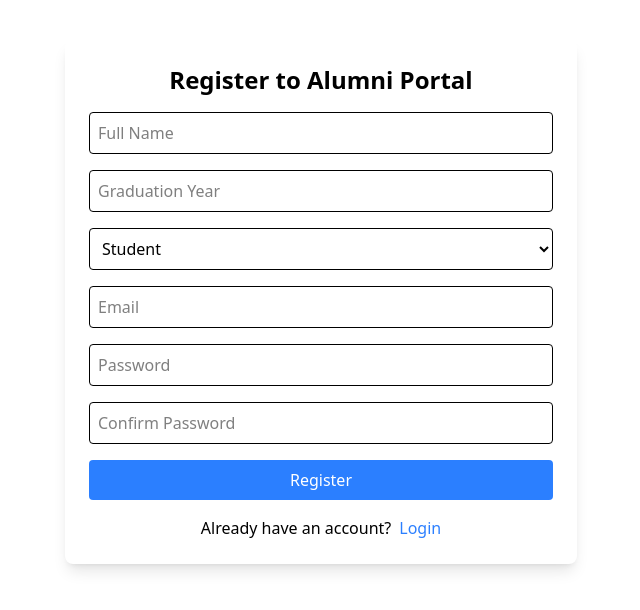
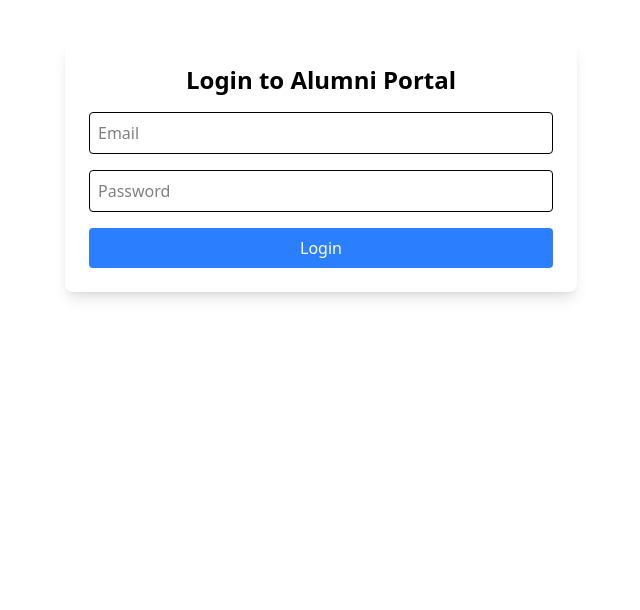
Before and after one commit to megha-kanyal/vizion, a React (Vite) app: page /login in a window 1280 px wide. Shown: the top 610 px of the page, without its empty margins (319-959 px from the left). Built offline with nearby package versions, Linux system fonts and the light colour scheme.

Commit message:
added signup login with backend

```diff
--- a/package.json
+++ b/package.json
@@ -11,6 +11,7 @@
   },
   "dependencies": {
     "@tailwindcss/vite": "^4.0.10",
+    "axios": "^1.8.1",
     "framer-motion": "^12.4.10",
     "gsap": "^3.12.7",
     "lucide-react": "^0.477.0",
--- a/src/pages/Login.jsx
+++ b/src/pages/Login.jsx
@@ -1,55 +1,39 @@
 import { useState } from "react";
+import axios from "axios";
+import { useNavigate } from "react-router-dom";
 
 const Login = () => {
-  const [isRegister, setIsRegister] = useState(true);
-  const [status, setStatus] = useState("Student");
+  const [email, setEmail] = useState("");
+  const [password, setPassword] = useState("");
+  const navigate = useNavigate();
+
+  const handleLogin = async (e) => {
+    e.preventDefault();
+    try {
+      const response = await axios.post("http://localhost:5000/api/auth/login", { email, password });
+
+      if (response.data.success) {
+        alert("Login Successful!");
+        navigate("/");
+      } else {
+        alert(response.data.message);
+      }
+    } catch (error) {
+      console.error("Login Error:", error);
+      alert("Invalid credentials. Try again.");
+    }
+  };
 
   return (
     <div className="max-w-lg mx-auto p-6 bg-white shadow-lg rounded-lg mt-10">
-      <h2 className="text-2xl font-semibold text-center mb-4">
-        {isRegister ? "Register" : "Login"} to Alumni Portal
-      </h2>
+      <h2 className="text-2xl font-semibold text-center mb-4">Login to Alumni Portal</h2>
 
-      <form className="space-y-4">
-        {isRegister && (
-          <>
-            <input type="text" placeholder="Full Name" className="w-full p-2 border rounded" required />
-            <input type="number" placeholder="Graduation Year" className="w-full p-2 border rounded" required />
+      <form className="space-y-4" onSubmit={handleLogin}>
+        <input type="email" placeholder="Email" className="w-full p-2 border rounded" required value={email} onChange={(e) => setEmail(e.target.value)} />
+        <input type="password" placeholder="Password" className="w-full p-2 border rounded" required value={password} onChange={(e) => setPassword(e.target.value)} />
 
-
-            <select className="w-full p-2 border rounded" onChange={(e) => setStatus(e.target.value)}>
-              <option>Student</option>
-              <option>Alumni</option>
-            </select>
-
-            {status === "Alumni" && (
-              <>
-                <input type="text" placeholder="Company Name" className="w-full p-2 border rounded" required />
-                <input type="text" placeholder="Job Title" className="w-full p-2 border rounded" required />
-                <input type="url" placeholder="LinkedIn Profile" className="w-full p-2 border rounded" />
-              </>
-            )}
-          </>
-        )}
-
-        <input type="email" placeholder="Email" className="w-full p-2 border rounded" required />
-        <input type="password" placeholder="Password" className="w-full p-2 border rounded" required />
-
-        {isRegister && (
-          <input type="password" placeholder="Confirm Password" className="w-full p-2 border rounded" required />
-        )}
-
-        <button className="w-full bg-blue-500 text-white py-2 rounded hover:bg-blue-600">
-          {isRegister ? "Register" : "Login"}
-        </button>
+        <button type="submit" className="w-full bg-blue-500 text-white py-2 rounded hover:bg-blue-600">Login</button>
       </form>
-
-      <p className="text-center mt-4">
-        {isRegister ? "Already have an account?" : "Don't have an account?"}
-        <button className="text-blue-500 ml-2" onClick={() => setIsRegister(!isRegister)}>
-          {isRegister ? "Login" : "Register"}
-        </button>
-      </p>
     </div>
   );
 };
--- a/src/pages/Signup.jsx
+++ b/src/pages/Signup.jsx
@@ -1,49 +1,59 @@
 import { useState } from "react";
+import axios from "axios";
 import { useNavigate } from "react-router-dom";
 
-const AlumniPortal = () => {
-  const [isRegister, setIsRegister] = useState(true);
+const Signup = () => {
   const [status, setStatus] = useState("Student");
   const [email, setEmail] = useState("");
   const [password, setPassword] = useState("");
   const [confirmPassword, setConfirmPassword] = useState("");
-  const [registeredUser, setRegisteredUser] = useState(null); // Store registered credentials
-  const navigate = useNavigate();
+  const [fullName, setFullName] = useState("");
+  const [gradYear, setGradYear] = useState("");
+  const [department, setDepartment] = useState("Computer Science");
+  const [company, setCompany] = useState("");
+  const [jobTitle, setJobTitle] = useState("");
+  const [linkedin, setLinkedin] = useState("");
+  const navigate = useNavigate(); // For navigation
 
-  const handleRegister = (e) => {
+  const handleRegister = async (e) => {
     e.preventDefault();
     if (password !== confirmPassword) {
       alert("Passwords do not match!");
       return;
     }
-    setRegisteredUser({ email, password }); // Save registered credentials
-    alert("Registration Successful! Please login.");
-    setIsRegister(false); // Switch to login
-  };
 
-  const handleLogin = (e) => {
-    e.preventDefault();
-    if (registeredUser && email === registeredUser.email && password === registeredUser.password) {
-      alert("Login Successful! Redirecting to Home Page...");
-      navigate("/");
-    } else {
-      alert("Invalid Credentials! Please try again.");
+    try {
+      const response = await axios.post("http://localhost:5000/api/auth/signup", {
+        fullName,
+        gradYear,
+        department,
+        status,
+        email,
+        password,
+        company: status === "Alumni" ? company : "",
+        jobTitle: status === "Alumni" ? jobTitle : "",
+        linkedin: status === "Alumni" ? linkedin : "",
+      });
+
+      alert(response.data.message);
+      if (response.data.success) {
+        navigate("/login"); // Redirect to login page on successful signup
+      }
+    } catch (error) {
+      console.error("Signup Error:", error);
+      alert("Signup failed. Try again.");
     }
   };
 
   return (
     <div className="max-w-lg mx-auto p-6 bg-white shadow-lg rounded-lg mt-10">
-      <h2 className="text-2xl font-semibold text-center mb-4">
-        {isRegister ? "Register" : "Login"} to Alumni Portal
-      </h2>
+      <h2 className="text-2xl font-semibold text-center mb-4">Register to Alumni Portal</h2>
 
-      <form className="space-y-4" onSubmit={isRegister ? handleRegister : handleLogin}>
-        {isRegister && (
-          <>
-            <input type="text" placeholder="Full Name" className="w-full p-2 border rounded" required />
-            <input type="number" placeholder="Graduation Year" className="w-full p-2 border rounded" required />
+      <form className="space-y-4" onSubmit={handleRegister}>
+        <input type="text" placeholder="Full Name" className="w-full p-2 border rounded" required value={fullName} onChange={(e) => setFullName(e.target.value)} />
+        <input type="number" placeholder="Graduation Year" className="w-full p-2 border rounded" required value={gradYear} onChange={(e) => setGradYear(e.target.value)} />
 
-            <select className="w-full p-2 border rounded">
+        <select className="w-full p-2 border rounded" value={department} onChange={(e) => setDepartment(e.target.value)}>
           <option>Computer Science</option>
           <option>Electronics</option>
           <option>Mechanical</option>
@@ -51,62 +61,27 @@ const AlumniPortal = () => {
           <option>Other</option>
         </select>
 
-            <select className="w-full p-2 border rounded" onChange={(e) => setStatus(e.target.value)}>
+        <select className="w-full p-2 border rounded" value={status} onChange={(e) => setStatus(e.target.value)}>
           <option>Student</option>
           <option>Alumni</option>
         </select>
 
         {status === "Alumni" && (
           <>
-                <input type="text" placeholder="Company Name" className="w-full p-2 border rounded" required />
-                <input type="text" placeholder="Job Title" className="w-full p-2 border rounded" required />
-                <input type="url" placeholder="LinkedIn Profile" className="w-full p-2 border rounded" />
-              </>
-            )}
+            <input type="text" placeholder="Company Name" className="w-full p-2 border rounded" required value={company} onChange={(e) => setCompany(e.target.value)} />
+            <input type="text" placeholder="Job Title" className="w-full p-2 border rounded" required value={jobTitle} onChange={(e) => setJobTitle(e.target.value)} />
+            <input type="url" placeholder="LinkedIn Profile" className="w-full p-2 border rounded" value={linkedin} onChange={(e) => setLinkedin(e.target.value)} />
           </>
         )}
 
-        <input
-          type="email"
-          placeholder="Email"
-          className="w-full p-2 border rounded"
-          required
-          value={email}
-          onChange={(e) => setEmail(e.target.value)}
-        />
-        <input
-          type="password"
-          placeholder="Password"
-          className="w-full p-2 border rounded"
-          required
-          value={password}
-          onChange={(e) => setPassword(e.target.value)}
-        />
+        <input type="email" placeholder="Email" className="w-full p-2 border rounded" required value={email} onChange={(e) => setEmail(e.target.value)} />
+        <input type="password" placeholder="Password" className="w-full p-2 border rounded" required value={password} onChange={(e) => setPassword(e.target.value)} />
+        <input type="password" placeholder="Confirm Password" className="w-full p-2 border rounded" required value={confirmPassword} onChange={(e) => setConfirmPassword(e.target.value)} />
 
-        {isRegister && (
-          <input
-            type="password"
-            placeholder="Confirm Password"
-            className="w-full p-2 border rounded"
-            required
-            value={confirmPassword}
-            onChange={(e) => setConfirmPassword(e.target.value)}
-          />
-        )}
-
-        <button type="submit" className="w-full bg-blue-500 text-white py-2 rounded hover:bg-blue-600">
-          {isRegister ? "Register" : "Login"}
-        </button>
+        <button type="submit" className="w-full bg-blue-500 text-white py-2 rounded hover:bg-blue-600">Register</button>
       </form>
-
-      <p className="text-center mt-4">
-        {isRegister ? "Already have an account?" : "Don't have an account?"}
-        <button className="text-blue-500 ml-2" onClick={() => setIsRegister(!isRegister)}>
-          {isRegister ? "Login" : "Register"}
-        </button>
-      </p>
     </div>
   );
 };
 
-export default AlumniPortal;
+export default Signup;
```
Also changed, not shown: 1 other file (tests, documents, lock files or other folders). Lines whose indentation alone changed are shown as unchanged.
